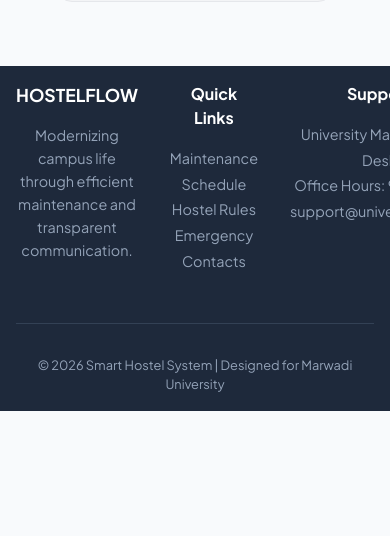
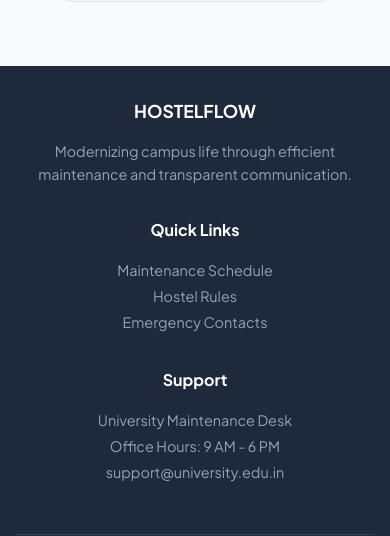
Before and after one commit to Aum213/HostelFlow, a React (Vite) app in the folder Hostel-Maintenance (frontend)/: page /manage-complaints in a window 390 px wide. Shown: the part 1047-1583 px from the top of the page. Before the commit the page ends 1458 px from the top, so only its background shows below. Built offline with nearby package versions, Linux system fonts and the light colour scheme; no server answers.

Commit message:
Final responsiveness issues patch 3.2

```diff
--- a/Hostel-Maintenance (frontend)/src/App.css
+++ b/Hostel-Maintenance (frontend)/src/App.css
@@ -214,3 +214,17 @@
     text-align: center !important;
   }
 }
+
+/* ==========================================
+   🚨 FOOTER INLINE OVERRIDE FIX 🚨
+   ========================================== */
+@media screen and (max-width: 768px) {
+  .site-footer {
+    padding: 2rem 1rem !important; /* Shrinks the giant padding */
+  }
+  .footer-grid {
+    grid-template-columns: 1fr !important; /* Forces 1 column instead of 3 */
+    text-align: center !important;
+    gap: 2rem !important;
+  }
+}
--- a/Hostel-Maintenance (frontend)/src/components/Footer.jsx
+++ b/Hostel-Maintenance (frontend)/src/components/Footer.jsx
@@ -2,7 +2,7 @@
 
 const Footer = () => {
   return (
-    <footer
+    <footer className="site-footer"
       style={{
         backgroundColor: '#1e293b',
         color: '#94a3b8',
@@ -10,7 +10,7 @@
         marginTop: 'auto',
       }}
     >
-      <div
+      <div className="footer-grid"
         style={{
           display: 'grid',
           gridTemplateColumns: 'repeat(3, 1fr)',
```
